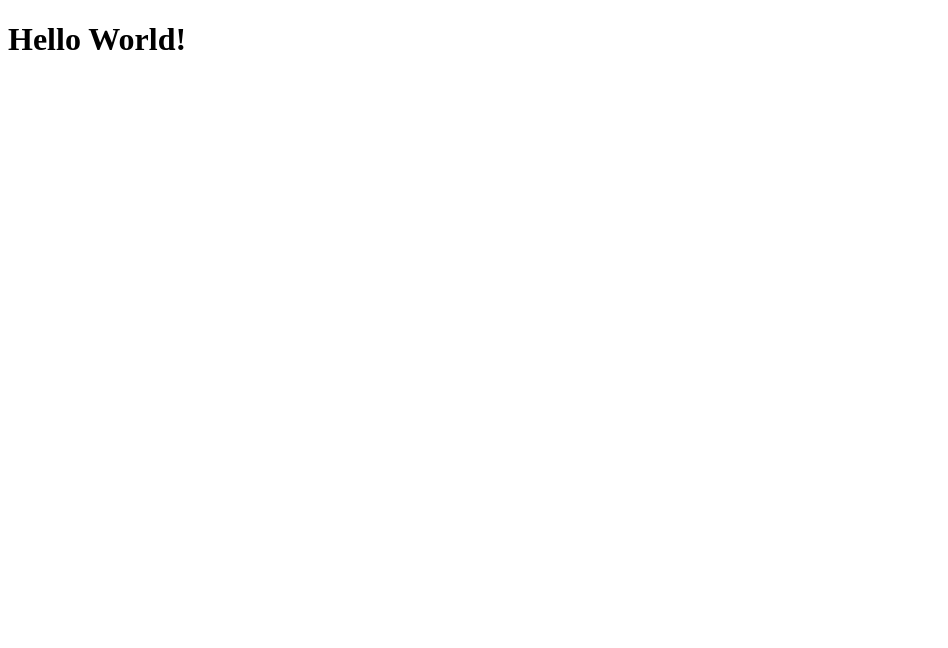
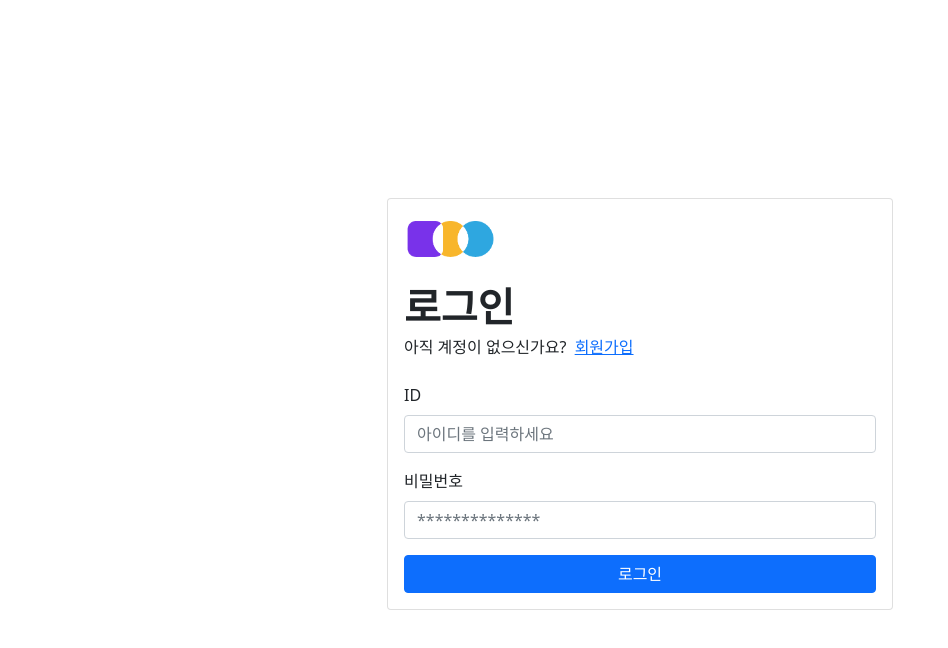
Before and after one commit to SWU-Hackathon-2022/frontend, a React (Create React App) app: page /login in a window 1280 px wide. Shown: the top 648 px of the page, without its empty margins (0-948 px from the left). Built offline with nearby package versions, Linux system fonts and the light colour scheme.

Commit message:
[기능]: 로그인 화면

```diff
--- a/package.json
+++ b/package.json
@@ -6,8 +6,13 @@
     "@testing-library/jest-dom": "^5.16.4",
     "@testing-library/react": "^13.3.0",
     "@testing-library/user-event": "^13.5.0",
+    "axios": "^0.27.2",
+    "bootstrap": "^5.1.3",
+    "classnames": "^2.3.1",
     "react": "^18.2.0",
+    "react-bootstrap": "^2.4.0",
     "react-dom": "^18.2.0",
+    "react-router-dom": "^6.3.0",
     "react-scripts": "5.0.1",
     "web-vitals": "^2.1.4"
   },
--- a/src/App.js
+++ b/src/App.js
@@ -1,10 +1,23 @@
-function App() {
+import React from "react";
+import { BrowserRouter, Routes, Route } from "react-router-dom";
+
+import Main from "./components/Main";
+import Login from "./components/Login";
+import NotFound from "./components/NotFound";
+
+const App = () => {
   return (
     <div className="App">
-      <header className="App-header"></header>
-      <h1>Hello World!</h1>
+      <BrowserRouter>
+        <header className="App-header"></header>
+        <Routes>
+          <Route path="/" element={<Main />}></Route>
+          <Route path="/login" element={<Login />}></Route>
+          <Route path="*" element={<NotFound />}></Route>
+        </Routes>
+      </BrowserRouter>
     </div>
   );
-}
+};
 
 export default App;
--- /dev/null
+++ b/src/assets/css/Login.module.css
@@ -0,0 +1,3 @@
+.logo__image {
+  width: 20%;
+}
--- /dev/null
+++ b/src/components/Login.js
@@ -0,0 +1,87 @@
+import { Fragment, useState } from "react";
+import { Link, useNavigate } from "react-router-dom";
+import { Col, Row, Card, Form, Button, Image } from "react-bootstrap";
+
+import Logo from "../assets/images/logo.png";
+import styles from "../assets/css/Login.module.css";
+
+import classNames from "classnames/bind";
+import axios from "axios";
+
+const cx = classNames.bind(styles);
+
+const Login = () => {
+  const navigate = useNavigate();
+
+  const [nickname, setNickname] = useState("");
+  const [password, setPassword] = useState("");
+
+  const handleNickname = (e) => {
+    setNickname(e.target.value);
+  };
+
+  const handlePassword = (e) => {
+    setPassword(e.target.value);
+  };
+
+  const loginUser = async (e) => {
+    console.log("click login");
+    e.preventDefault();
+    var params = new URLSearchParams();
+
+    params.append("nickname", nickname);
+    params.append("password", password);
+
+    // const response = await axios.post("", params);
+    navigate("/");
+  };
+
+  return (
+    <Fragment>
+      <Row className="m-1 align-items-center justify-content-center min-vh-100">
+        <Col lg={5} md={5} className="py-8 py-xl-0">
+          <Card>
+            <Card.Body className="p-6">
+              <div className="mb-4">
+                <Link to="/">
+                  <Image src={Logo} alt="" className={cx("logo__image")} />
+                </Link>
+                <h1 className="mt-4 mb-1 fw-bold">로그인</h1>
+                <span>
+                  아직 계정이 없으신가요?{" "}
+                  <Link to="/register" className="ms-1">
+                    회원가입
+                  </Link>
+                </span>
+              </div>
+              {/* Form */}
+              <Form onSubmit={loginUser}>
+                <Row>
+                  <Col lg={12} md={12} className="mb-3">
+                    {/* Username */}
+                    <Form.Label>ID </Form.Label>
+                    <Form.Control type="text" id="nickname" placeholder="아이디를 입력하세요" value={nickname} onChange={handleNickname} required />
+                  </Col>
+                  <Col lg={12} md={12} className="mb-3">
+                    {/* Password */}
+                    <Form.Label>비밀번호 </Form.Label>
+                    <Form.Control type="password" id="password" placeholder="**************" value={password} onChange={handlePassword} required />
+                  </Col>
+
+                  <Col lg={12} md={12} className="mb-0 d-grid gap-2">
+                    {/* Button */}
+                    <Button variant="primary" type="submit">
+                      로그인
+                    </Button>
+                  </Col>
+                </Row>
+              </Form>
+            </Card.Body>
+          </Card>
+        </Col>
+      </Row>
+    </Fragment>
+  );
+};
+
+export default Login;
--- /dev/null
+++ b/src/components/Main.js
@@ -0,0 +1,15 @@
+import React from "react";
+import { Link } from "react-router-dom";
+
+const Main = (props) => {
+  return (
+    <>
+      <h3>안녕하세요. 메인페이지 입니다.</h3>
+      <Link to="/login">
+        <li>로그인</li>
+      </Link>
+    </>
+  );
+};
+
+export default Main;
--- /dev/null
+++ b/src/components/NotFound.js
@@ -0,0 +1,7 @@
+import React from "react";
+
+const NotFound = () => {
+  return <div>404 Error</div>;
+};
+
+export default NotFound;
--- /dev/null
+++ b/src/data/db.json
@@ -0,0 +1,9 @@
+{
+  "users": [
+    {
+      "nickname": "sanna",
+      "password": "1234",
+      "name": "정수산나"
+    }
+  ]
+}
--- a/src/index.js
+++ b/src/index.js
@@ -1,6 +1,7 @@
 import React from "react";
 import ReactDOM from "react-dom/client";
 import App from "./App";
+import "bootstrap/dist/css/bootstrap.min.css";
 
 const root = ReactDOM.createRoot(document.getElementById("root"));
 root.render(
```
Also changed, not shown: src/assets/images/logo.png (added), 1 other file (tests, documents, lock files or other folders).
